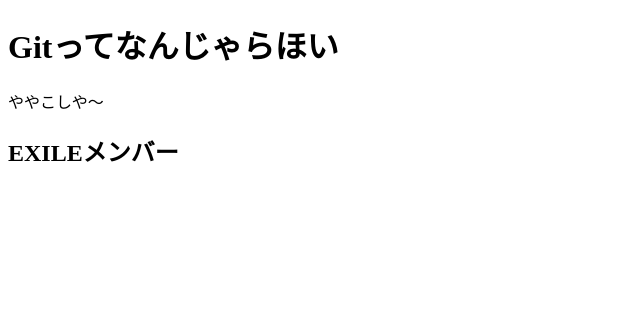
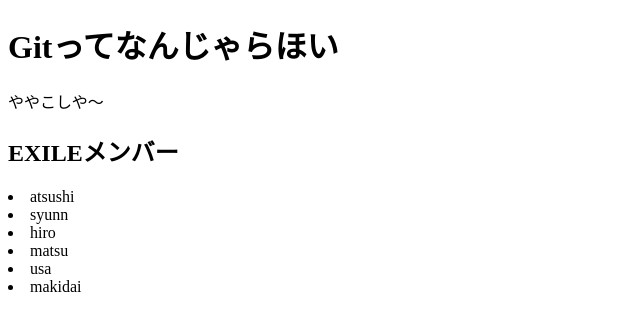
Before and after one commit to kurokyoro/210521_test, a plain HTML site: page index.html in a window 1280 px wide. Shown: the whole page, without its empty margins (0-640 px from the left). Drawn offline with Linux system fonts and the light colour scheme.

Commit message:
liタグ６個作成

```diff
--- a/index.html
+++ b/index.html
@@ -10,5 +10,11 @@
  <h1>Gitってなんじゃらほい</h1>
  <p>ややこしや～</p>
  <h2>EXILEメンバー</h2>
+ <li>atsushi</li>
+ <li>syunn</li>
+ <li>hiro</li>
+ <li>matsu</li>
+ <li>usa</li>
+ <li>makidai</li>
 </body>
 </html>
```
